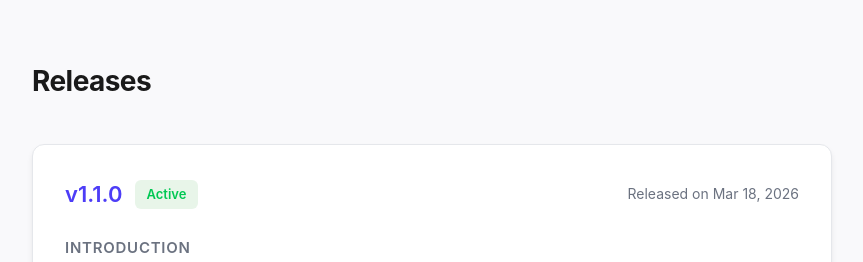
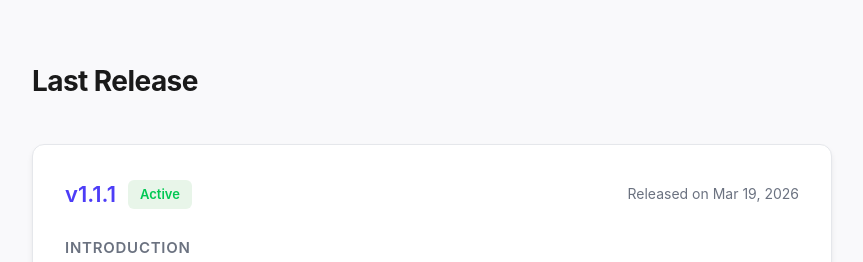
Before and after one commit to canuxs/limetree, a website: page player.html in a window 1280 px wide. Shown: the top 262 px of the page, without its empty margins (208-1071 px from the left). Drawn offline with Linux system fonts and the light colour scheme.

Commit message:
Update player.html

```diff
--- a/player.html
+++ b/player.html
@@ -135,16 +135,16 @@
 
 <div class="container">
     <div class="header">
-        <h1>Releases</h1>
+        <h1>Last Release</h1>
     </div>
 
     <div class="release-card">
         <div class="release-top">
             <div class="version-info">
-                <span class="version-number">v1.1.0</span>
+                <span class="version-number">v1.1.1</span>
                 <span class="status-badge">Active</span>
             </div>
-            <span class="date-label">Released on Mar 18, 2026</span>
+            <span class="date-label">Released on Mar 19, 2026</span>
         </div>
 
         <div class="section-title">Introduction</div>
```
